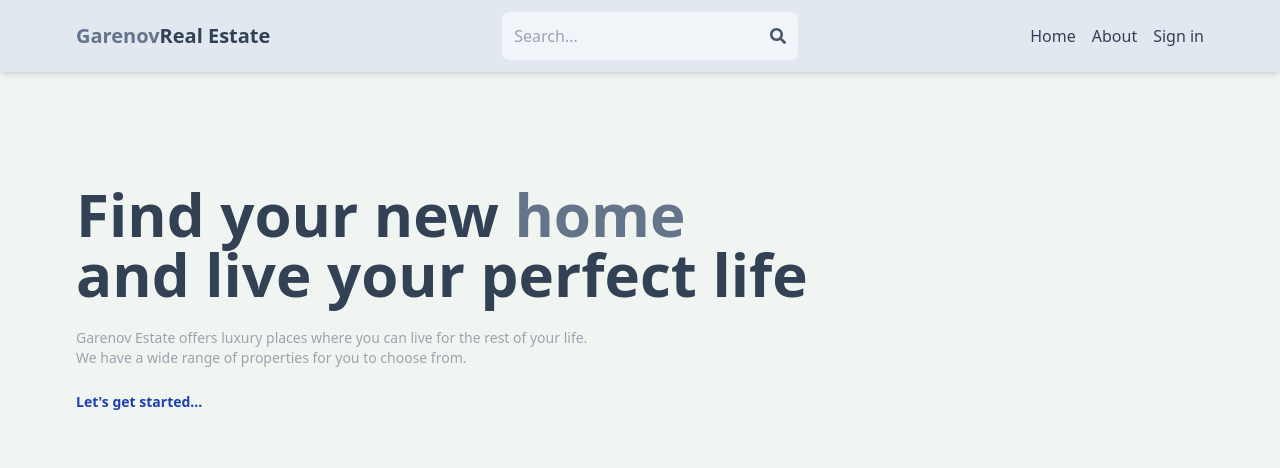
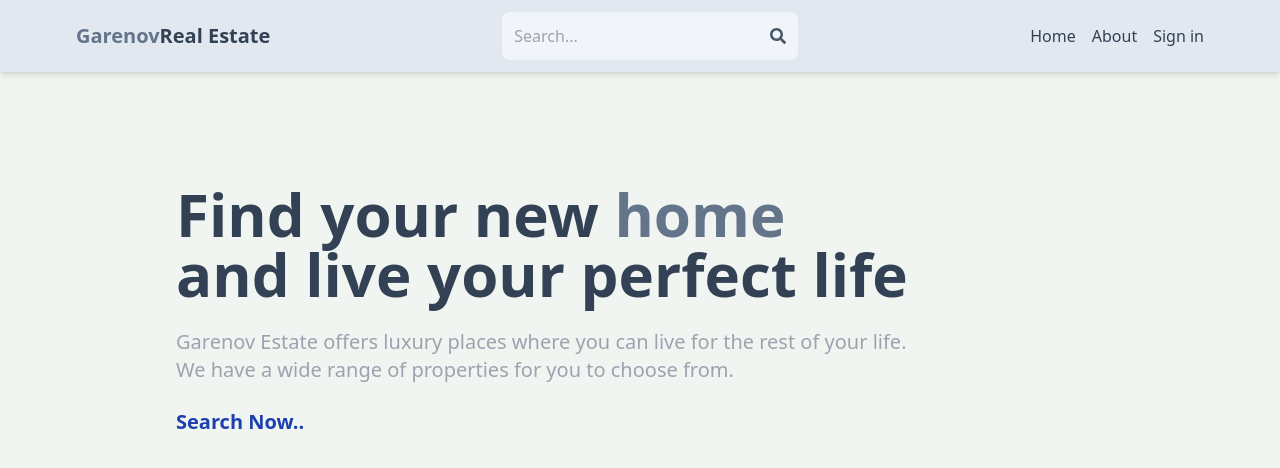
Before and after one commit to GGarenov/real-estate-app, a React (Vite) app in the folder client/: page / in a window 1280 px wide. Shown: the top 468 px of the page. Built offline with nearby package versions, Linux system fonts and the light colour scheme; no server answers.

Commit message:
Little changes were made regard css in mobile version. Also "Sign Up" was fixed (it was Sign Ip for some reason...)

```diff
--- a/client/src/pages/Home.jsx
+++ b/client/src/pages/Home.jsx
@@ -46,19 +46,22 @@ export default function Home() {
   return (
     <div>
       {/* top */}
-      <div className="flex flex-col gap-6 p-28 px-3 max-w-6xl mx-auto">
+      <div
+        className="flex flex-col gap-6 p-6 md:p-28 px-4
+       max-w-6xl mx-auto"
+      >
         <h1 className="text-slate-700 font-bold text-3xl lg:text-6xl">
           Find your new <span className="text-slate-500">home</span>
           <br />
           and live your perfect life
         </h1>
-        <div className="text-gray-400 text-xs sm:text-sm">
+        <div className="text-gray-400 text-xs sm:text-xl">
           Garenov Estate offers luxury places where you can live for the rest of your life.
           <br />
           We have a wide range of properties for you to choose from.
         </div>
-        <Link to={"/search"} className="text-xs sm:text-sm text-blue-800 font-bold hover:underline">
-          Let's get started...
+        <Link to={"/search"} className="text-xl sm:text-xl text-blue-800 font-bold hover:underline">
+          Search Now..
         </Link>
       </div>
 
--- a/client/src/pages/SignIn.jsx
+++ b/client/src/pages/SignIn.jsx
@@ -49,7 +49,7 @@ export default function SignIn() {
           disabled={loading}
           className="bg-slate-700 text-white p-3 rounded-lg hover:opacity-95 disabled:opacity-80"
         >
-          {loading ? "Loading..." : "Sign Ip"}
+          {loading ? "Loading..." : "Sign Up"}
         </button>
         <OAuth />
       </form>
```
